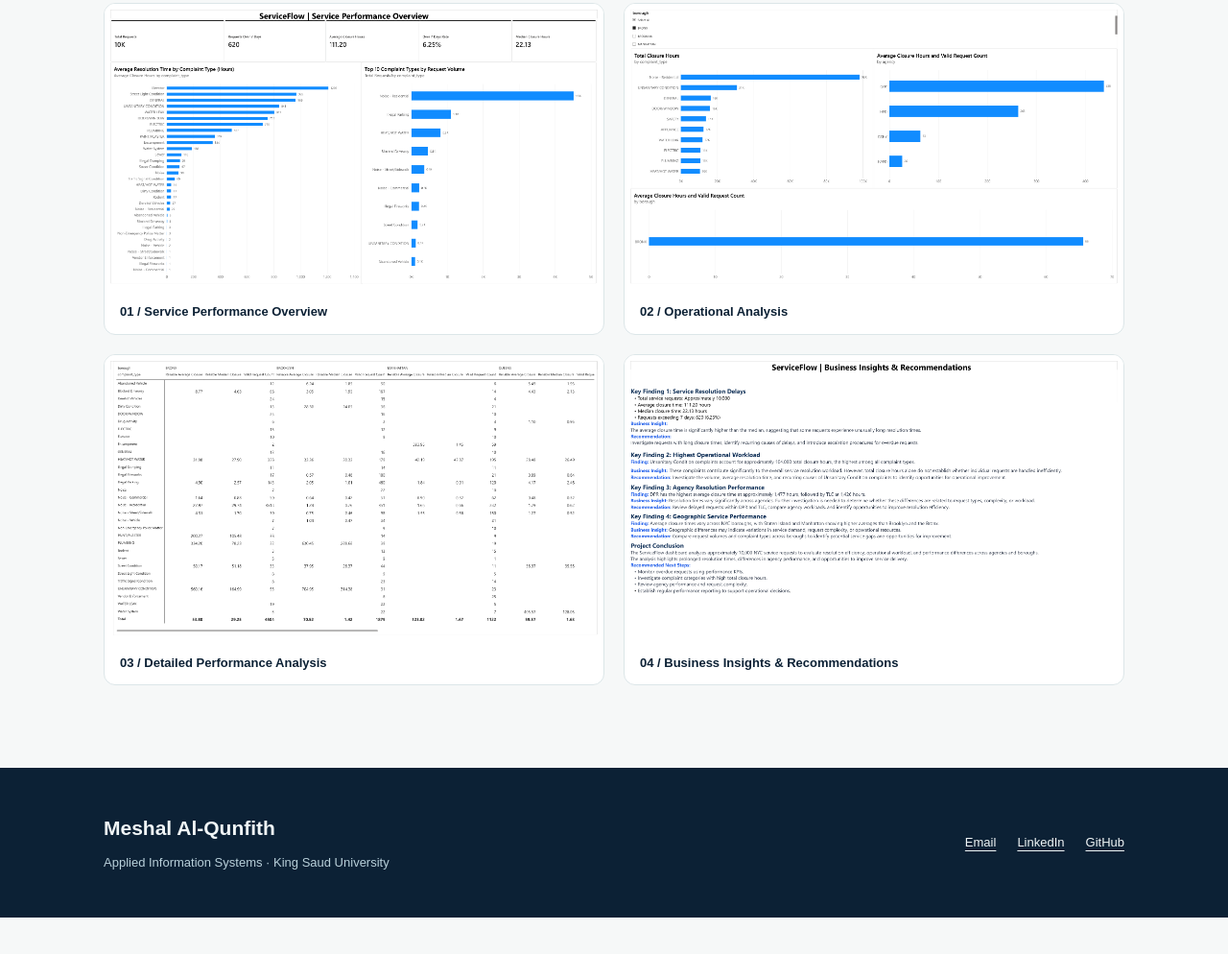
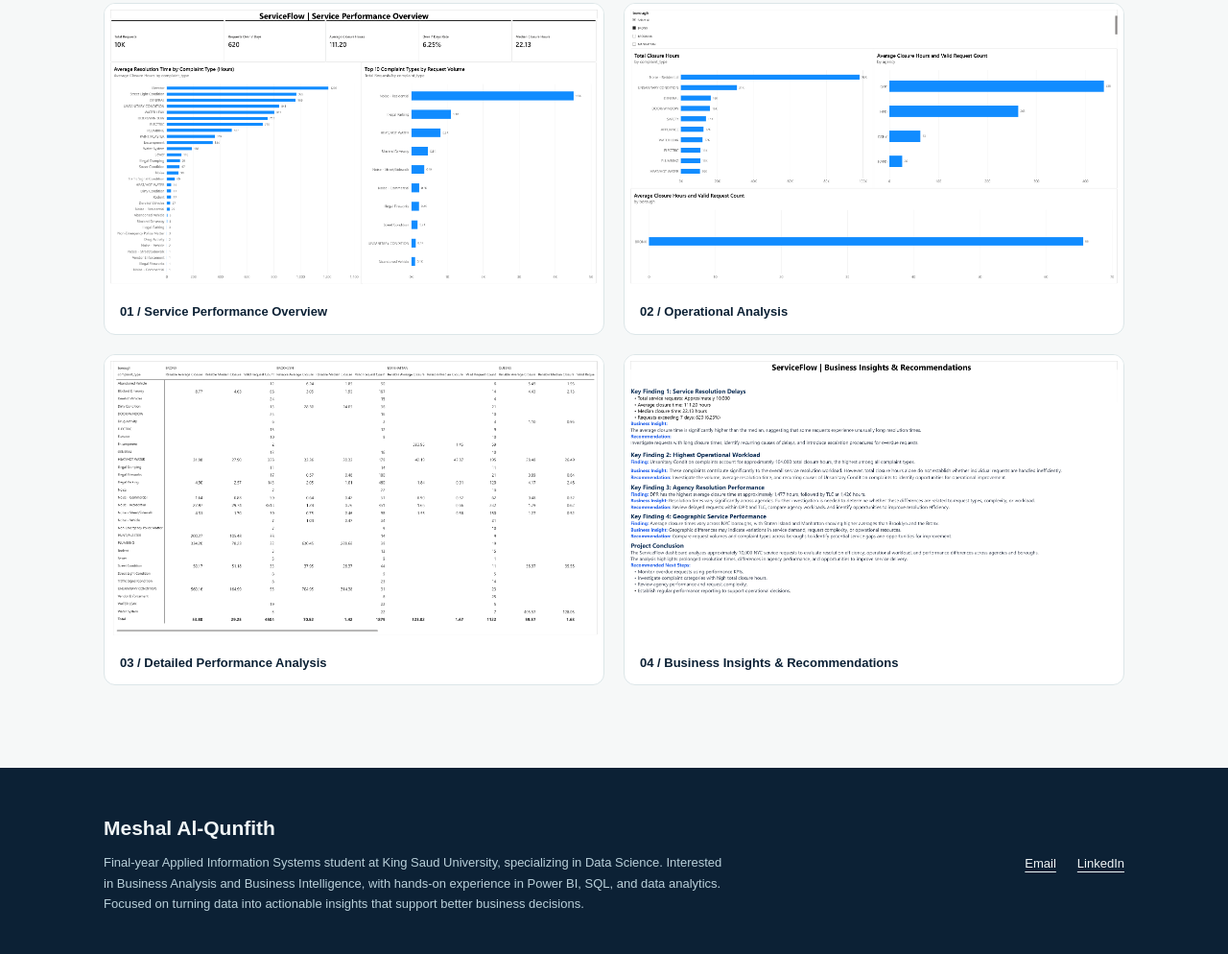
Before and after one commit to MeshalAlQunfith/MeshalAlQunfith.github.io, a plain HTML site: page index.html in a window 1280 px wide. Shown: the part 3135-4129 px from the top of the page at 96% size. Before the commit the page ends 4091 px from the top, so only its background shows below. Drawn offline with Linux system fonts and the light colour scheme.

Commit message:
Update portfolio footer bio and remove GitHub contact link

```diff
--- a/index.html
+++ b/index.html
@@ -14,7 +14,7 @@ section.content{padding:86px 0}.section-head{display:flex;align-items:end;justif
 .finding{display:grid;grid-template-columns:1fr 1fr;gap:26px;align-items:stretch}.finding-text{padding:30px;background:var(--navy);border-radius:12px;color:#fff}.finding-text h3{font-size:29px;line-height:1.2;letter-spacing:-.035em;margin:10px 0 16px}.finding-text p{color:#d2e3e8;font-size:15px}.finding-text .highlight{color:#f2ac75;font-size:14px;font-weight:700;margin-top:24px}.finding-chart{border:1px solid var(--border);border-radius:12px;background:#fff;padding:30px}.finding-chart h3{font-size:16px;margin:0 0 24px}.compare{display:grid;gap:20px}.compare-row{display:grid;grid-template-columns:100px 1fr 65px;align-items:center;gap:12px;font-size:13px}.track{height:24px;background:#e8eff0;border-radius:5px;overflow:hidden}.fill{height:100%;background:var(--teal);border-radius:5px;transition:width 1s}.compare-row:nth-child(2) .fill{background:var(--orange)}.finding-chart small{display:block;color:var(--muted);margin-top:24px;font-size:12px}
 .recs{display:grid;grid-template-columns:repeat(3,1fr);gap:17px}.rec{border-top:3px solid var(--teal);padding:23px;background:#fff;border-radius:0 0 10px 10px}.rec h3{font-size:17px;margin:0 0 9px}.rec p{font-size:14px;color:var(--muted);margin:0}
 .deliverables{display:grid;grid-template-columns:repeat(3,1fr);gap:15px}.deliverable{background:#fff;border:1px solid var(--border);border-radius:10px;padding:22px;transition:transform .2s,box-shadow .2s}.deliverable small{color:var(--teal);letter-spacing:.12em;font-weight:800}.deliverable h3{font-size:17px;margin:12px 0 8px}.deliverable p{font-size:13px;color:var(--muted);margin:0 0 13px}.deliverable a{font-size:13px;color:#147e83;font-weight:700;text-decoration:underline;text-underline-offset:3px}
-footer{background:var(--navy);color:#f1f6f7;padding:46px 0}footer .container{display:flex;align-items:center;justify-content:space-between;gap:24px}footer h2{font-size:21px;margin:0 0 7px}footer p{font-size:13px;color:#b9d0da;margin:0}footer .contacts{display:flex;gap:22px;font-size:13px}footer a{text-decoration:underline;text-underline-offset:4px}
+footer{background:var(--navy);color:#f1f6f7;padding:46px 0}footer .container{display:flex;align-items:center;justify-content:space-between;gap:24px}footer h2{font-size:21px;margin:0 0 7px}footer p{font-size:13px;color:#b9d0da;margin:0;max-width:650px}footer .contacts{display:flex;gap:22px;font-size:13px}footer a{text-decoration:underline;text-underline-offset:4px}
 .reveal{opacity:0;transform:translateY(16px);transition:opacity .65s,transform .65s}.reveal.visible{opacity:1;transform:none}
 @media(max-width:850px){.hero,.finding{grid-template-columns:1fr}.hero{padding:55px 0}.hero-visual{max-width:520px}.steps{grid-template-columns:repeat(2,1fr)}.recs,.deliverables{grid-template-columns:repeat(2,1fr)}}@media(max-width:560px){.container{padding:0 18px}.navlinks{gap:12px;font-size:11px}.navlinks a:nth-child(2){display:none}.hero h1{font-size:43px}.metrics{grid-template-columns:repeat(2,1fr);gap:18px}.metric:nth-child(3){padding-left:0;border-left:0}.section-head{display:block}.section-head p{margin-top:15px}.steps,.recs,.deliverables{grid-template-columns:1fr}.compare-row{grid-template-columns:70px 1fr 52px}footer .container{display:block}footer .contacts{margin-top:24px}section.content{padding:65px 0}}
 @media(prefers-reduced-motion:reduce){html{scroll-behavior:auto}.reveal{opacity:1;transform:none;transition:none}.bar,.fill{transition:none}}
@@ -40,7 +40,7 @@ footer{background:var(--navy);color:#f1f6f7;padding:46px 0}footer .container{dis
 <div class="deliverable reveal"><small>SCREENSHOTS</small><h3>Dashboard gallery</h3><p>Preview all four original dashboard pages without Power BI Desktop.</p><a href="#gallery">View screenshots ↓</a></div>
 </div></div></section>
 <section class="content" id="gallery"><div class="container"><div class="section-head reveal"><div><div class="section-label">05 / Dashboard preview</div><h2>Four pages, one analysis</h2></div><p>Actual pages exported from the ServiceFlow Power BI report.</p></div><div class="gallery-grid"><figure class="gallery-card reveal"><a href="assets/dashboard-page-1.png" class="gallery-image-link"><img loading="lazy" src="assets/dashboard-page-1.png" alt="ServiceFlow dashboard page 1: Service Performance Overview"></a><figcaption>01 / Service Performance Overview</figcaption></figure><figure class="gallery-card reveal"><a href="assets/dashboard-page-2.png" class="gallery-image-link"><img loading="lazy" src="assets/dashboard-page-2.png" alt="ServiceFlow dashboard page 2: Operational Analysis"></a><figcaption>02 / Operational Analysis</figcaption></figure><figure class="gallery-card reveal"><a href="assets/dashboard-page-3.png" class="gallery-image-link"><img loading="lazy" src="assets/dashboard-page-3.png" alt="ServiceFlow dashboard page 3: Detailed Performance Analysis"></a><figcaption>03 / Detailed Performance Analysis</figcaption></figure><figure class="gallery-card reveal"><a href="assets/dashboard-page-4.png" class="gallery-image-link"><img loading="lazy" src="assets/dashboard-page-4.png" alt="ServiceFlow dashboard page 4: Business Insights & Recommendations"></a><figcaption>04 / Business Insights & Recommendations</figcaption></figure></div></div></section></main>
-<footer id="contact"><div class="container"><div><h2>Meshal Al-Qunfith</h2><p>Applied Information Systems · King Saud University</p></div><div class="contacts"><a href="mailto:meshaalnq@gmail.com">Email</a><a href="https://www.linkedin.com/in/meshal-al-qunfith-320780333/" target="_blank" rel="noopener noreferrer">LinkedIn</a><a href="https://github.com/MeshalAlQunfith/ServiceFlow-Analytics" target="_blank" rel="noopener noreferrer">GitHub</a></div></div></footer>
+<footer id="contact"><div class="container"><div><h2>Meshal Al-Qunfith</h2><p>Final-year Applied Information Systems student at King Saud University, specializing in Data Science. Interested in Business Analysis and Business Intelligence, with hands-on experience in Power BI, SQL, and data analytics. Focused on turning data into actionable insights that support better business decisions.</p></div><div class="contacts"><a href="mailto:meshaalnq@gmail.com">Email</a><a href="https://www.linkedin.com/in/meshal-al-qunfith-320780333/" target="_blank" rel="noopener noreferrer">LinkedIn</a></div></div></footer>
 <div class="image-lightbox" id="image-lightbox" role="dialog" aria-modal="true" aria-label="Dashboard screenshot viewer" hidden><button type="button" id="lightbox-close" aria-label="Close image">×</button><img id="lightbox-image" alt=""><p>Click outside the image or press Esc to close</p></div>
 <script>const sections=document.querySelectorAll('.reveal');if('IntersectionObserver'in window){const io=new IntersectionObserver(entries=>{for(const e of entries){if(e.isIntersecting){e.target.classList.add('visible');io.unobserve(e.target)}}},{threshold:.08});sections.forEach(el=>io.observe(el))}else sections.forEach(el=>el.classList.add('visible'));
 (function(){const viewer=document.getElementById('image-lightbox');const photo=document.getElementById('lightbox-image');const closeButton=document.getElementById('lightbox-close');let previousFocus=null;function close(){viewer.hidden=true;photo.removeAttribute('src');document.body.classList.remove('lightbox-open');if(previousFocus)previousFocus.focus()}document.querySelectorAll('.gallery-image-link').forEach(link=>link.addEventListener('click',event=>{event.preventDefault();previousFocus=link;const img=link.querySelector('img');photo.src=link.getAttribute('href');photo.alt=img?img.alt:'Dashboard screenshot';viewer.hidden=false;document.body.classList.add('lightbox-open');closeButton.focus()}));closeButton.addEventListener('click',close);viewer.addEventListener('click',event=>{if(event.target===viewer)close()});document.addEventListener('keydown',event=>{if(viewer.hidden)return;if(event.key==='Escape')close();if(event.key==='Tab'){event.preventDefault();closeButton.focus()}})})();
```
